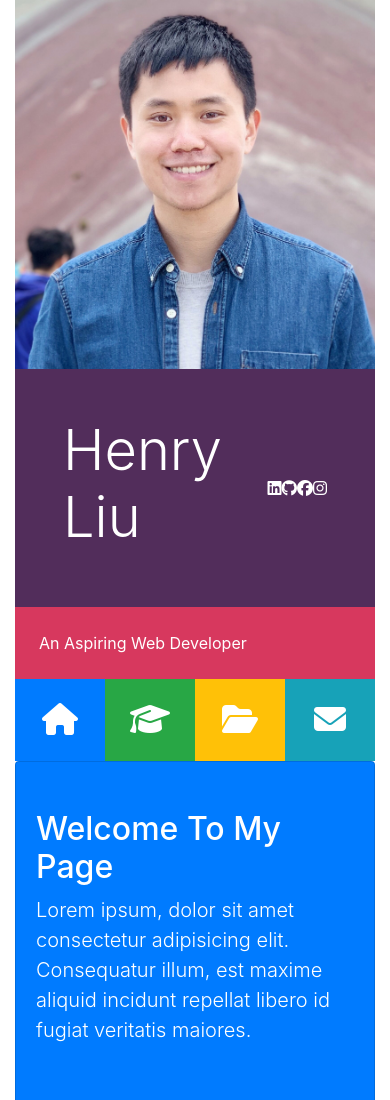
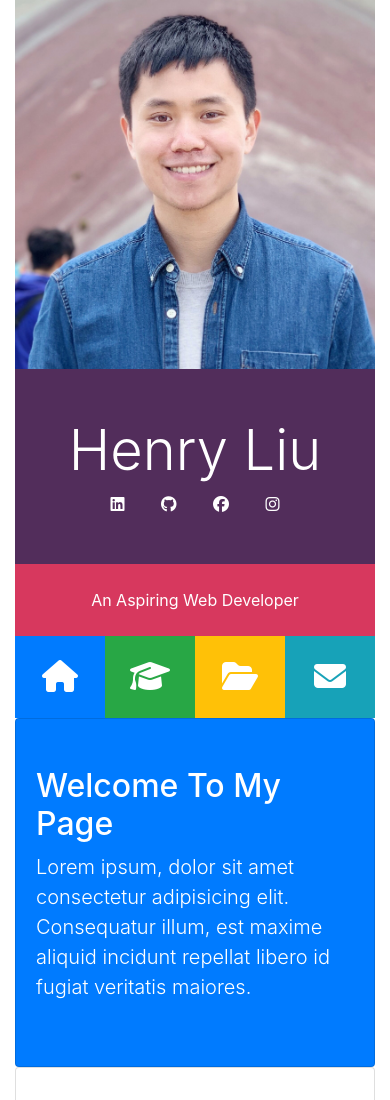
Before and after one commit to Henry-Liu1997/Portfoligrid, a plain HTML site: page index.html in a window 390 px wide. Shown: the top 1100 px of the page. Drawn offline with nearby package versions, Linux system fonts and the light colour scheme; some packages are replaced by stand-ins of ours; a script that the page names is missing.

Commit message:
header responsive problem fixed

```diff
--- a/index.html
+++ b/index.html
@@ -29,39 +29,36 @@
           <div class="col-lg-8 col-md-7">
             <div class="d-flex flex-column">
               <div class="p-5 text-white header">
-                <div class="d-flex justify-content-between align-items-center">
+                <div class="row align-items-center">
+                    <div class="col-md-6 text-md-left text-center">
                         <h1 class="display-4">Henry Liu</h1>
-                  <div>
+                    </div>
+
+                  <div class="col-md-6 justify-content-between text-center">
                     <a
                       href="https://www.linkedin.com/in/hexiang-liu"
-                      class="text-white"
+                      class="text-white mx-3"
                       ><i class="fab fa-linkedin fa-1x"></i
                     ></a>
-                  </div>
-                  <div>
                     <a
                     href="https://github.com/Henry-Liu1997"
-                      class="text-white"
+                    class="text-white mx-3"
                     ><i class="fab fa-github"></i></i
                   ></a>
-                  </div>
-                  <div>
                   <a
                   href="#"
-                      class="text-white"
+                  class="text-white mx-3"
                   ><i class="fab fa-facebook fa-1x"></i
                 ></a>
-                  </div>
-                  <div class=" d-sm-none d-md-block">
                 <a
                 href="#"
-                      class="text-white"
+                class="text-white mx-3"
                 ><i class="fab fa-instagram fa-1x"></i
               ></a>
                   </div>
                 </div>
               </div>
-              <div class="p-4 intro text-white">
+              <div class="p-4 intro text-white text-center text-md-left">
                      An Aspiring Web Developer
               </div>
               <div>
```
Lines whose indentation alone changed are shown as unchanged.
